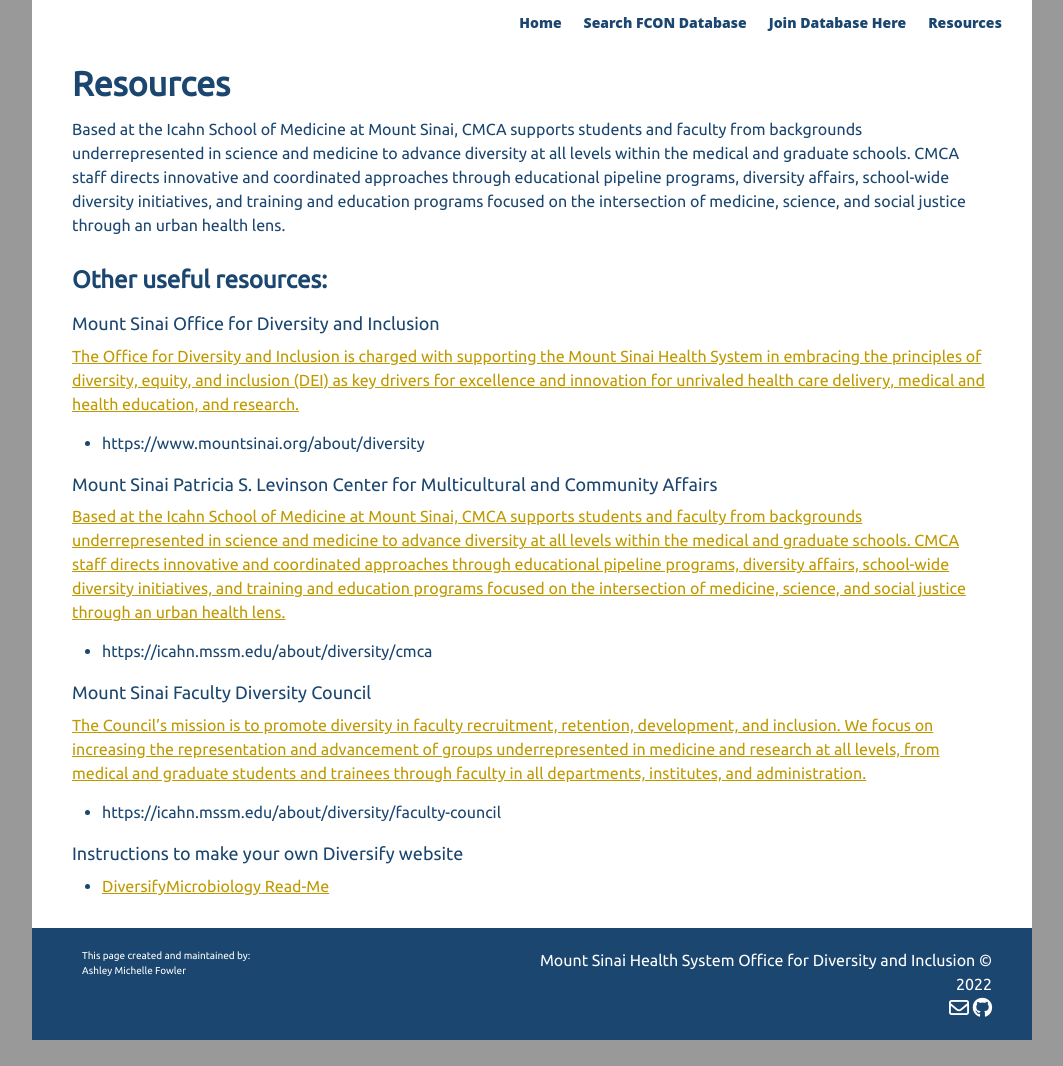
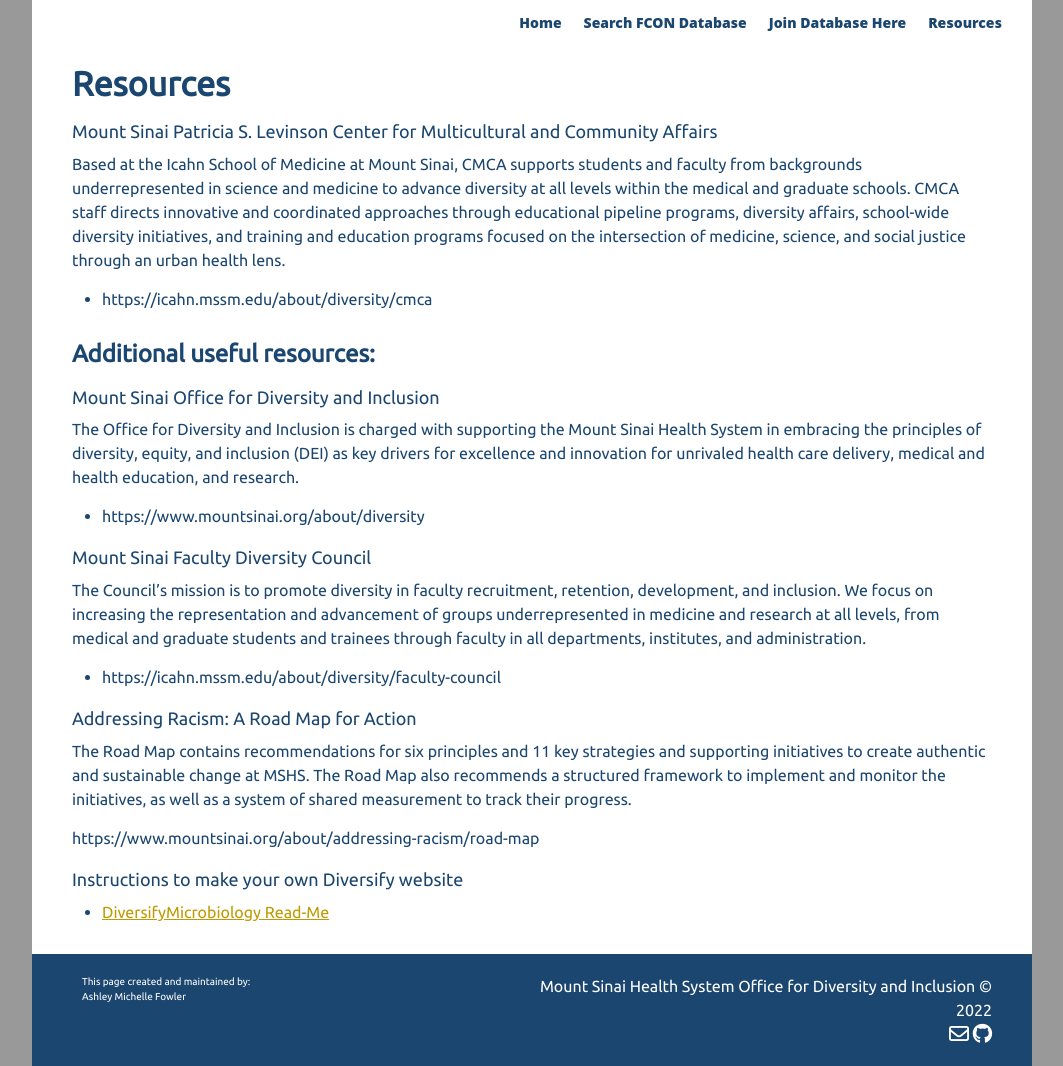
Before and after one commit to MSSMCMCA/FCON.github.io, a Jekyll site: the page built from resources.md, in a window 1280 px wide. Shown: the whole page, without its empty margins (108-1171 px from the left). Built offline with Jekyll 4.4.1, drawn with Linux system fonts in a browser that asks for light colours; nearby versions of some CDN libraries; before the commit the page ends 1040 px from its top, so only the background shows below that.

Commit message:
Update resources.md

```diff
--- a/resources.md
+++ b/resources.md
@@ -4,21 +4,23 @@
 title: Resources
 ---
 
-Based at the Icahn School of Medicine at Mount Sinai, CMCA supports students and faculty from backgrounds underrepresented in science and medicine to advance diversity at all levels within the medical and graduate schools. CMCA staff directs innovative and coordinated approaches through educational pipeline programs, diversity affairs, school-wide diversity initiatives, and training and education programs focused on the intersection of medicine, science, and social justice through an urban health lens.
+#### Mount Sinai Patricia S. Levinson Center for Multicultural and Community Affairs
+<p>Based at the Icahn School of Medicine at Mount Sinai, CMCA supports students and faculty from backgrounds underrepresented in science and medicine to advance diversity at all levels within the medical and graduate schools. CMCA staff directs innovative and coordinated approaches through educational pipeline programs, diversity affairs, school-wide diversity initiatives, and training and education programs focused on the intersection of medicine, science, and social justice through an urban health lens.</p>
+* https://icahn.mssm.edu/about/diversity/cmca
 
-### Other useful resources:
+### Additional useful resources:
 
 #### Mount Sinai Office for Diversity and Inclusion
-<a>The Office for Diversity and Inclusion is charged with supporting the Mount Sinai Health System in embracing the principles of diversity, equity, and inclusion (DEI) as key drivers for excellence and innovation for unrivaled health care delivery, medical and health education, and research.</a>
+<p>The Office for Diversity and Inclusion is charged with supporting the Mount Sinai Health System in embracing the principles of diversity, equity, and inclusion (DEI) as key drivers for excellence and innovation for unrivaled health care delivery, medical and health education, and research.</p>
 * https://www.mountsinai.org/about/diversity
 
-#### Mount Sinai Patricia S. Levinson Center for Multicultural and Community Affairs
-<a>Based at the Icahn School of Medicine at Mount Sinai, CMCA supports students and faculty from backgrounds underrepresented in science and medicine to advance diversity at all levels within the medical and graduate schools. CMCA staff directs innovative and coordinated approaches through educational pipeline programs, diversity affairs, school-wide diversity initiatives, and training and education programs focused on the intersection of medicine, science, and social justice through an urban health lens.</a>
-* https://icahn.mssm.edu/about/diversity/cmca
+#### Mount Sinai Faculty Diversity Council
+<p>The Council’s mission is to promote diversity in faculty recruitment, retention, development, and inclusion. We focus on increasing the representation and advancement of groups underrepresented in medicine and research at all levels, from medical and graduate students and trainees through faculty in all departments, institutes, and administration.</p>
+* https://icahn.mssm.edu/about/diversity/faculty-council
 
-#### Mount Sinai Faculty Diversity Council
-<a>The Council’s mission is to promote diversity in faculty recruitment, retention, development, and inclusion. We focus on increasing the representation and advancement of groups underrepresented in medicine and research at all levels, from medical and graduate students and trainees through faculty in all departments, institutes, and administration.</a>
-* https://icahn.mssm.edu/about/diversity/faculty-council
+#### Addressing Racism: A Road Map for Action
+<p>The Road Map contains recommendations for six principles and 11 key strategies and supporting initiatives to create authentic and sustainable change at MSHS. The Road Map also recommends a structured framework to implement and monitor the initiatives, as well as a system of shared measurement to track their progress.</p>
+https://www.mountsinai.org/about/addressing-racism/road-map
 
 #### Instructions to make your own Diversify website
 * [DiversifyMicrobiology Read-Me](https://github.com/diversifymicrobiology/DiversifyMicrobiology.github.io)
```
